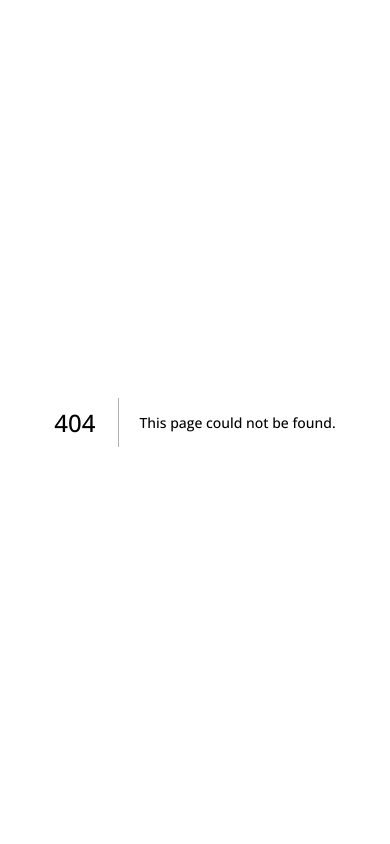
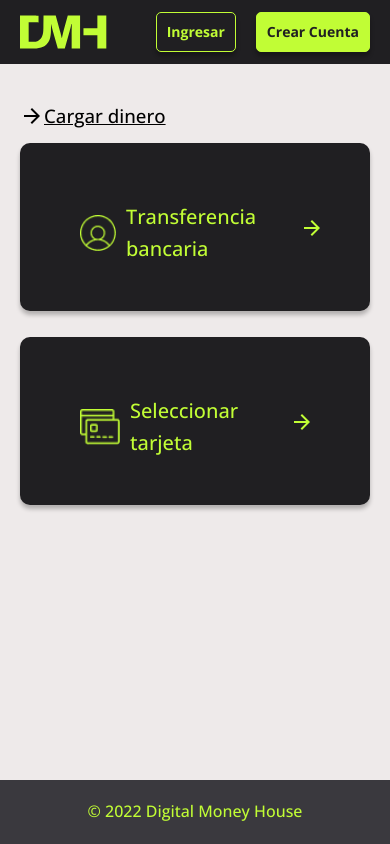
Before and after one commit to BenjaminMirra/proyectoDMH, a Next.js app in the folder equipo-12/: page /cargar-dinero in a window 390 px wide. Before the commit this address had no page. Built offline with nearby package versions, Linux system fonts and the light colour scheme; no server answers.

Commit message:
[FIX] cargar dinero pagina 1 con responsive

```diff
--- a/equipo-12/components/AddMoneyOption/addMoneyOptionCard.tsx
+++ b/equipo-12/components/AddMoneyOption/addMoneyOptionCard.tsx
@@ -1,5 +1,4 @@
-import styles from "../ListCard/addCard.module.css";
-import CreditCardIcon from '@mui/icons-material/CreditCard';
+import Image from 'next/image';
 import ArrowForwardIcon from "@mui/icons-material/ArrowForward";
 import {
   Box,
@@ -11,7 +10,7 @@ import {
 import useDeviceSize from "../../hooks/useDeviceSize";
 const AddMoneyOptionCard = () => {
   const [width] = useDeviceSize();
-  const handleClick = () => {};
+  const handleClick = () => { };
 
   return (
     <Box
@@ -65,9 +64,12 @@ const AddMoneyOptionCard = () => {
                     color: "#C1FD35",
                   }}
                 >
-                  <CreditCardIcon
-                    className={styles.icon}
-                    sx={{ fontSize: "24px" }}
+                  <Image
+                    src="/assets/card.png"
+                    alt="Icono"
+                    sizes='24px'
+                    width={30}
+                    height={24}
                   />
                   <Typography
                     sx={{
@@ -137,9 +139,12 @@ const AddMoneyOptionCard = () => {
                     color: "#C1FD35",
                   }}
                 >
-                  <CreditCardIcon
-                    className={styles.icon}
-                    sx={{ fontSize: "24px" }}
+                  <Image
+                    src="/assets/card.png"
+                    alt="Icono"
+                    sizes='24px'
+                    width={30}
+                    height={24}
                   />
                   <Typography
                     sx={{
@@ -148,7 +153,7 @@ const AddMoneyOptionCard = () => {
                     variant="h6"
                     style={{ textTransform: "none" }}
                   >
-                    Transferencia bancaria
+                    Seleccionar tarjeta
                   </Typography>
                 </Button>
               </CardContent>
@@ -210,18 +215,23 @@ const AddMoneyOptionCard = () => {
                   color: "#C1FD35",
                 }}
               >
-                <CreditCardIcon
-                  className={styles.icon}
-                  sx={{ fontSize: "24px" }}
+                <Image
+                  src="/assets/card.png"
+                  alt="Icono"
+                  sizes='24px'
+                  width={40}
+                  height={36}
                 />
                 <Typography
                   sx={{
                     paddingLeft: "10px",
+                    align: "justify",
+                    textAlign: 'left',
                   }}
                   variant="h6"
                   style={{ textTransform: "none" }}
                 >
-                  Transferencia bancaria
+                  Seleccionar tarjeta
                 </Typography>
               </Button>
             </CardContent>
--- a/equipo-12/components/AddMoneyOption/addMoneyOptionTranfer.tsx
+++ b/equipo-12/components/AddMoneyOption/addMoneyOptionTranfer.tsx
@@ -1,5 +1,5 @@
 import styles from "../ListCard/addCard.module.css";
-import AccountCircleIcon from '@mui/icons-material/AccountCircle';
+import Image from 'next/image';
 import ArrowForwardIcon from "@mui/icons-material/ArrowForward";
 import {
   Box,
@@ -65,10 +65,13 @@ const AddMoneyOptionTransfer = () => {
                     color: "#C1FD35",
                   }}
                 >
-                  <AccountCircleIcon
-                    className={styles.icon}
-                    sx={{ fontSize: "24px" }}
-                  />
+                <Image
+                  src="/assets/icon_user.png"
+                  alt="Icono"
+                  sizes='24px'
+                  width={36}
+                  height={36}
+                />
                   <Typography
                     sx={{
                       paddingLeft: "10px",
@@ -137,10 +140,13 @@ const AddMoneyOptionTransfer = () => {
                     color: "#C1FD35",
                   }}
                 >
-                  <AccountCircleIcon
-                    className={styles.icon}
-                    sx={{ fontSize: "24px" }}
-                  />
+                 <Image
+                  src="/assets/icon_user.png"
+                  alt="Icono"
+                  sizes='24px'
+                  width={36}
+                  height={36}
+                />
                   <Typography
                     sx={{
                       paddingLeft: "10px",
@@ -210,13 +216,18 @@ const AddMoneyOptionTransfer = () => {
                   color: "#C1FD35",
                 }}
               >
-                <AccountCircleIcon
-                  className={styles.icon}
-                  sx={{ fontSize: "24px" }}
+                <Image
+                  src="/assets/icon_user.png"
+                  alt="Icono"
+                  sizes='24px'
+                  width={36}
+                  height={36}
                 />
                 <Typography
                   sx={{
                     paddingLeft: "10px",
+                    align:"justify",
+                    textAlign: 'left',
                   }}
                   variant="h6"
                   style={{ textTransform: "none" }}
--- a/equipo-12/components/LateralMenu/navTree.tsx
+++ b/equipo-12/components/LateralMenu/navTree.tsx
@@ -39,7 +39,7 @@ const NavTree = (props: any) => {
       <Link className={active(["/inicio"])} href="/inicio">Inicio</Link>
       <Link className={active(["/actividades"])} href="/inicio">Actividad</Link>
       <Link className={active(["/perfil"])} href="/perfil">Tu Perfil</Link>
-      <Link className={active(["/seleccionar-transaccion"])} href="/seleccionar-transaccion">Cargar Dinero</Link>
+      <Link className={active(["/cargar-dinero"])} href="/cargardinero">Cargar Dinero</Link>
       <Link className={active(["/pagarservicios"])} href="/inicio">Pagar Servicios</Link>
       <Link className={active(["/listar-tarjetas", "/agregar-tarjeta"])} href="/listar-tarjetas">Tarjetas</Link>
       <button onClick={() => { logout(); }}>Cerrar sesión</button>
--- a/equipo-12/pages/seleccionar-transaccion/seleccionar-transaccion.tsx
+++ b/equipo-12/pages/cargar-dinero/index.tsx
@@ -41,14 +41,13 @@ const SelectTransaction: NextPageWithLayout<PropsType> = () => {
           marginBottom: "1rem",
         }}
         >
-          <ArrowSubtitleMobile title="Tarjetas" />
+          <ArrowSubtitleMobile title="Cargar dinero" />
           <AddMoneyOptionTransfer />
         </Box>
         <Box sx={{
           marginBottom: "1rem",
         }}
         >
-          <ArrowSubtitleMobile title="Tarjetas" />
           <AddMoneyOptionCard />
         </Box>
       </Box>
```
Also changed, not shown: equipo-12/public/assets/card.png (added), equipo-12/public/assets/icon_user.png (added).
